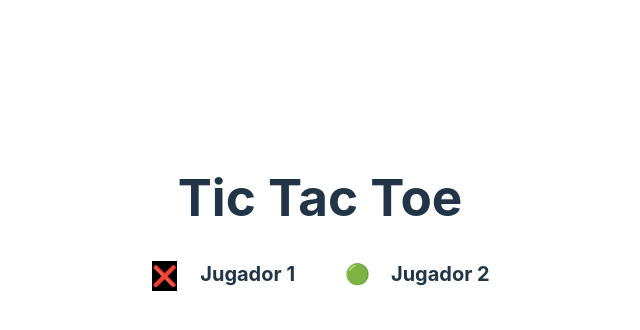
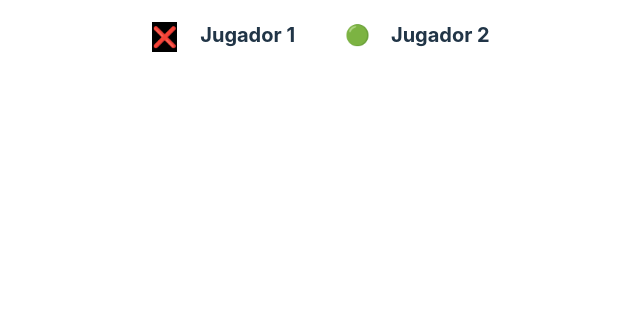
Before and after one commit to Adapri/MinigamesWeb, a React (Vite) app: page / in a window 1280 px wide. Shown: the top 330 px of the page, without its empty margins (320-960 px from the left). Built offline with nearby package versions, Linux system fonts and the light colour scheme; the HTML template or start-up script is replaced by a standard one.

Commit message:
TicTacToe 1.0

```diff
--- a/src/App.css
+++ b/src/App.css
@@ -1,15 +1,39 @@
-#root{
-  max-width: 1280px;
+#root {
+  width: 100%;
   margin: 0 auto;
   text-align: center;
-  padding: 2rem;
+  place-content: center;
+  display: flex;
+  flex-direction: column;
+  align-items: center;
 }
+
+.tic-tac-toe{
+  padding: 20px;
+}
+
+.winner{
+  min-height: 100px;
+  font-size: 30px;
+}
+
 
 .board{
   display: grid;
   grid-template-columns: repeat(3, auto);
   gap: 10px
 }
+
+.option{
+  display: flex;
+  justify-content: center;
+  margin-top: 50px;
+}
+
+.rematch button{
+  background-color: rgb(86, 167, 178);
+}
+
 
 .square{
   border: 2px solid #fff;
@@ -24,7 +48,8 @@
 
 .players{
   display: flex;
-  place-content: center;
+  justify-content: center;
+  align-items: flex-start;
   text-align: center;
   gap: 50px;
   margin-bottom: 20px;
--- a/src/App.tsx
+++ b/src/App.tsx
@@ -1,31 +1,15 @@
 import { useState } from 'react'
 import './App.css'
-import { Square } from './componets/Square'
-import { TURNS, WIN_COMBOS } from './logic/constants'
+import { TURNS } from './logic/constants'
 import { Players } from './componets/Players'
+import { WinnerModal } from './componets/WinnerModal'
+import { Board } from './componets/Board'
+import { checkEndBoard, checkWinnerFromBoard } from './logic/board'
 
 function App () {
   const [board, setBoard] = useState<string[]>(Array(9).fill(null))
   const [turn, setTurn] = useState<string>(TURNS.X)
   const [winner, setWinner] = useState<string | null>(null)
-
-  const checkEndBoard = (boardToCheck: string[]) => {
-    return boardToCheck.every((square: string | null) => square !== null)
-  }
-
-  const checkWinnerFromBoard = (boardToCheck: string[]) => {
-    for (const combos of WIN_COMBOS) {
-      const [a, b, c] = combos
-
-      if (boardToCheck[a] !== '' &&
-        boardToCheck[a] === boardToCheck[b] &&
-        boardToCheck[a] === boardToCheck[c]) {
-        return boardToCheck[a]
-      }
-    }
-
-    return null
-  }
 
   const updateBoard = (index: number) => {
     if (board[index] !== null || winner !== null) return
@@ -46,30 +30,26 @@ function App () {
 
     console.log(newWinner)
   }
+
+  const restartGame = () => {
+    setBoard(Array(9).fill(null))
+    setTurn(TURNS.X)
+    setWinner(null)
+  }
   return (
     <main className='tic-tac-toe'>
-      <h1>Tic Tac Toe</h1>
-
-      <header className='players'>
+      <header>
         <Players turn={turn}/>
       </header>
+      <section className='winner'>
+        <WinnerModal winner={winner}/>
+      </section>
       <section className='board'>
-          {
-            board.map((_, index: number) => {
-              return (
-                <Square
-                      key={index}
-                      updateBoard={updateBoard}
-                      index={index}
-                >
-                  {board[index]}
-                </Square>
-
-              )
-            }
-            )
-          }
+        <Board board={board} updateBoard={updateBoard}/>
       </section>
+      <footer className='options'>
+          {winner !== null && <button onClick={restartGame}>Revancha</button>}
+      </footer>
     </main>
 
   )
--- /dev/null
+++ b/src/componets/Board.tsx
@@ -0,0 +1,29 @@
+import { Square } from './Square'
+
+interface BoardProps {
+  board: string[]
+  updateBoard: (index: number) => void
+}
+
+export function Board ({ board, updateBoard }: BoardProps) {
+  return (
+        <>
+        {
+            board.map((_, index: number) => {
+              return (
+                <Square
+                      key={index}
+                      updateBoard={updateBoard}
+                      index={index}
+                >
+                  {board[index]}
+                </Square>
+
+              )
+            }
+            )
+        }
+        </>
+
+  )
+}
--- /dev/null
+++ b/src/componets/WinnerModal.tsx
@@ -0,0 +1,15 @@
+import { TURNS } from '../logic/constants'
+
+interface WinnerModalProps {
+  winner: string | null
+}
+
+export function WinnerModal ({ winner }: WinnerModalProps) {
+  return (
+    <>
+        {winner === '-' && <strong>Empate</strong> }
+        {winner === TURNS.X && <strong>Ha ganado Jugador 1</strong> }
+        {winner === TURNS.O && <strong>Ha ganado Jugador 2</strong> }
+    </>
+  )
+}
--- a/src/index.css
+++ b/src/index.css
@@ -28,7 +28,7 @@ body {
   display: flex;
   place-items: center;
   min-width: 320px;
-  min-height: 100vh;
+  min-height: 10vh;
 }
 
 h1 {
--- /dev/null
+++ b/src/logic/board.ts
@@ -0,0 +1,19 @@
+import { WIN_COMBOS } from './constants'
+
+export const checkEndBoard = (boardToCheck: string[]) => {
+  return boardToCheck.every((square: string | null) => square !== null)
+}
+
+export const checkWinnerFromBoard = (boardToCheck: string[]) => {
+  for (const combos of WIN_COMBOS) {
+    const [a, b, c] = combos
+
+    if (boardToCheck[a] !== '' &&
+        boardToCheck[a] === boardToCheck[b] &&
+        boardToCheck[a] === boardToCheck[c]) {
+      return boardToCheck[a]
+    }
+  }
+
+  return null
+}
```
Also changed, not shown: 1 other file (tests, documents, lock files or other folders).
